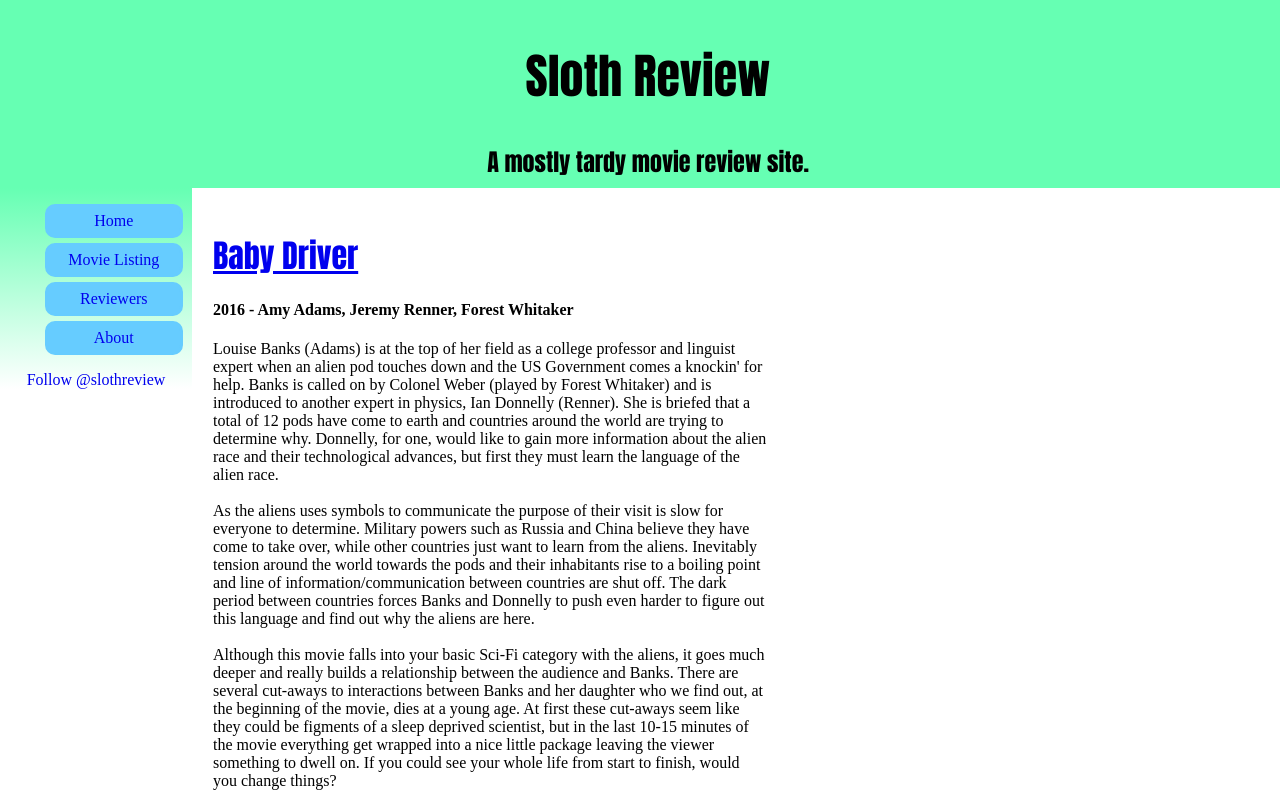
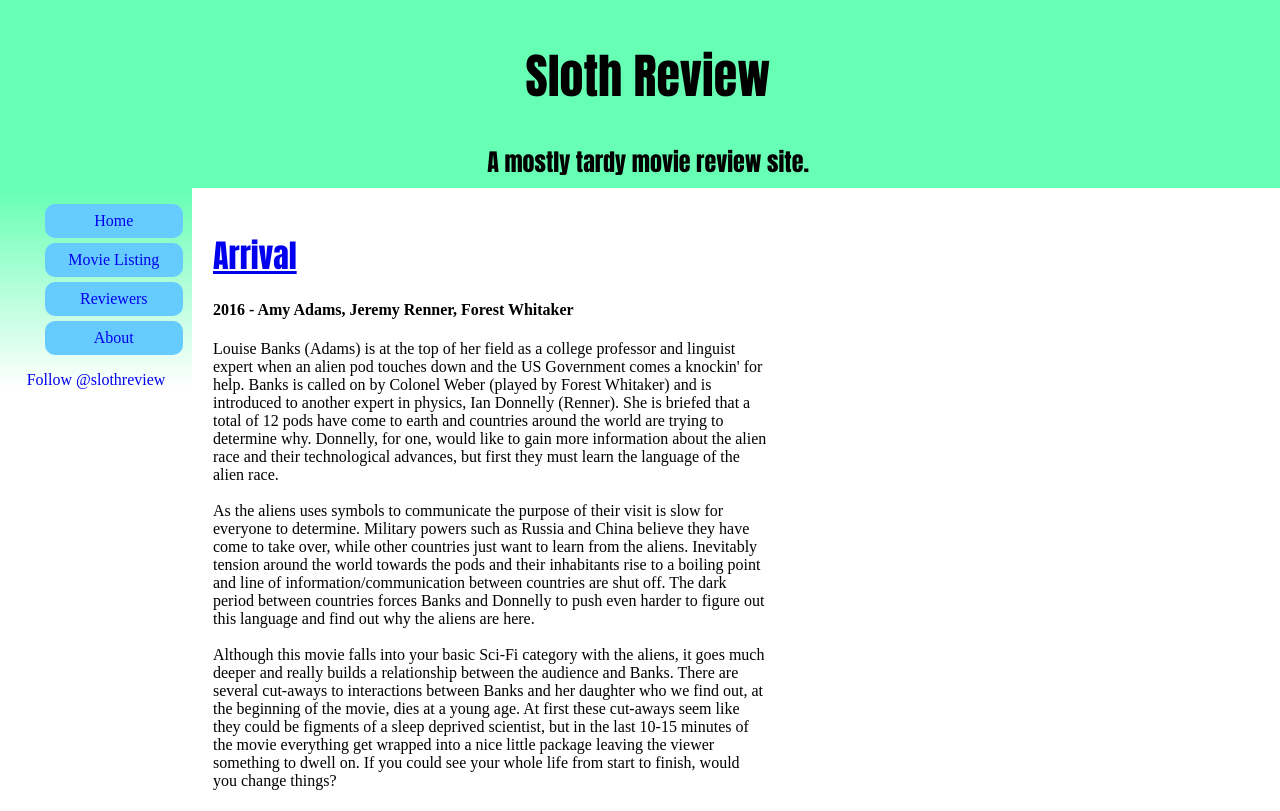
Before and after one commit to RyanGDay/SlothReview, a plain HTML site: page index.html in a window 1280 px wide. Shown: the top 811 px of the page. Drawn offline with Linux system fonts and the light colour scheme.

Commit message:
Goofed the title

```diff
--- a/index.html
+++ b/index.html
@@ -29,7 +29,7 @@
     <div class="content">
 
       <div class="review" id="Arrival">
-        <h1><a href="https://www.imdb.com/title/tt2543164/" target="_blank" title="Arrival on IMDB">Baby Driver</a></h1>
+        <h1><a href="https://www.imdb.com/title/tt2543164/" target="_blank" title="Arrival on IMDB">Arrival</a></h1>
         <h4>2016 - Amy Adams, Jeremy Renner, Forest Whitaker</h4>
         <p>
           Louise Banks (Adams) is at the top of her field as a college professor and linguist expert when an alien pod touches down and the US Government comes a knockin' for help.
```
